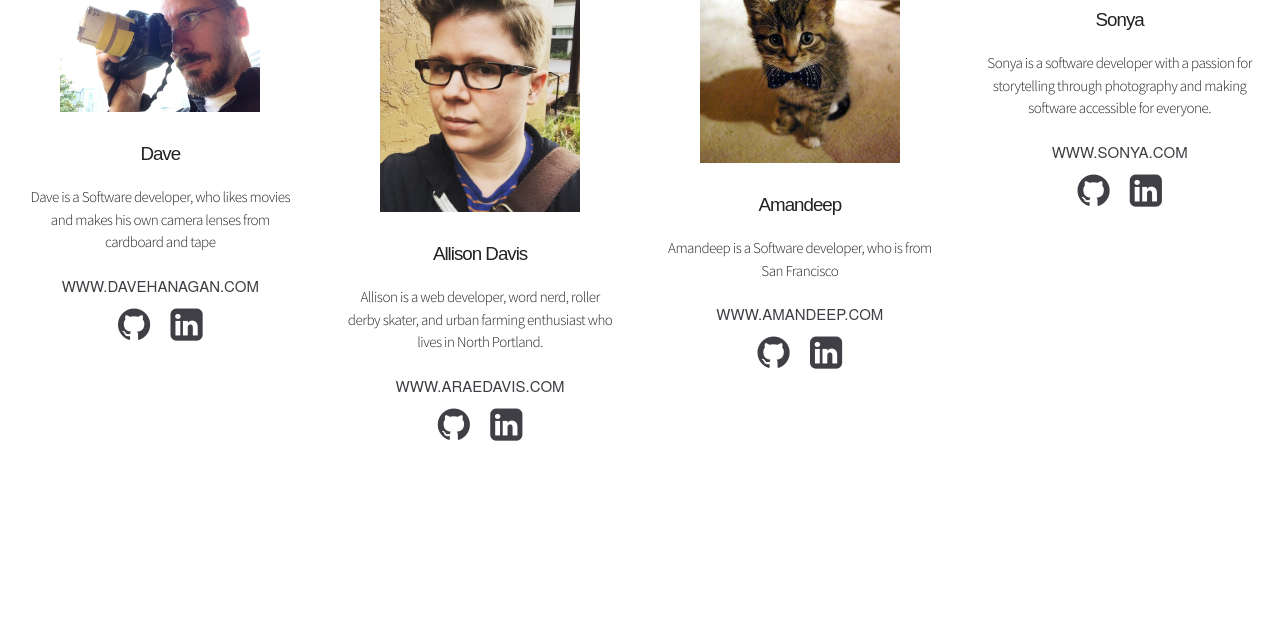
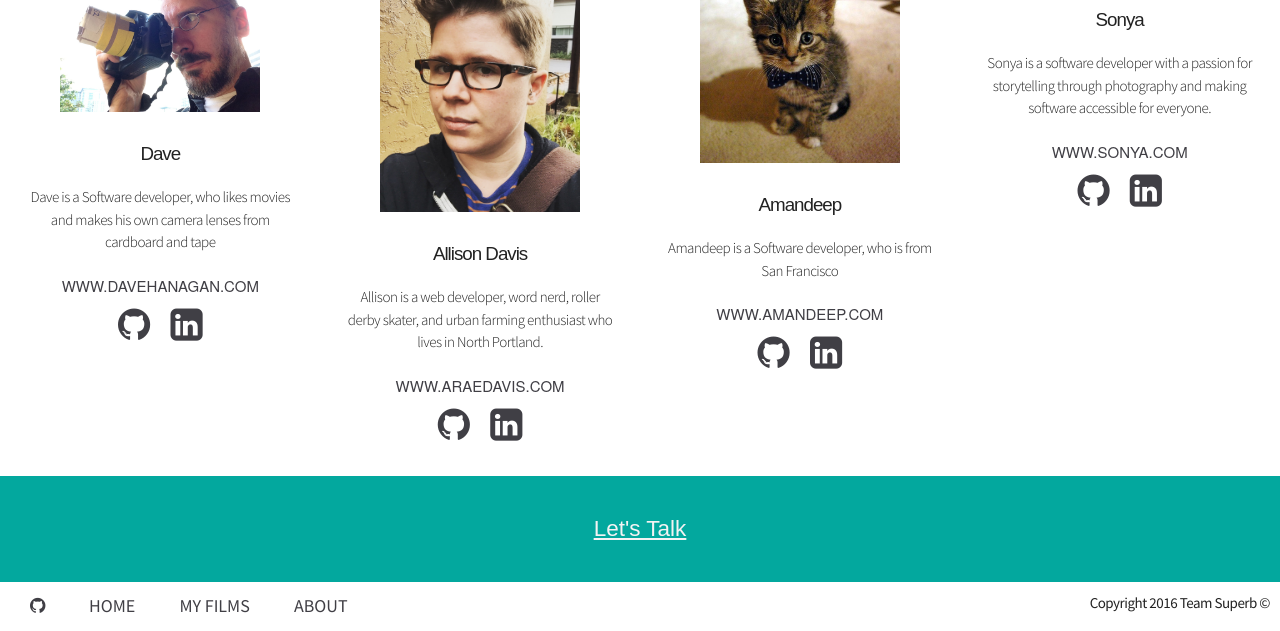
Before and after one commit to araedavis/screen, a website: page index.html in a window 1280 px wide. Shown: the part 1220-1851 px from the top of the page. Before the commit the page ends 1696 px from the top, so only its background shows below. Drawn offline with Linux system fonts and the light colour scheme; a web font is replaced by a local one.

Commit message:
added footer with styles

```diff
--- a/css/modules.css
+++ b/css/modules.css
@@ -266,6 +266,41 @@ select:hover {
   overflow: hidden;
 }
 
+#footer-content {
+  color: #f3f3f3;
+  background-color: #03A89E;
+  padding: 35px;
+}
+
+#footer-content a {
+  text-decoration: underline;
+  margin: 20px;
+  font-size: 1.5em;
+  color: #f3f3f3;
+  font-family: 'Andika', sans-serif;
+  text-transform: capitalize;
+}
+
+#copyright h5 {
+  font-weight: normal;
+  float: right;
+  margin: 10px;
+}
+
+#footer-nav {
+  padding: 10px;
+  display: block;
+  float: left;
+  position: absolute;
+}
+
+#footer-nav li {
+  margin: 20px;
+  font-size: 1.2em;
+  text-transform: uppercase;
+  font-family: 'Source Sans Pro', sans-serif;
+  display: inline;
+}
 /*.screen-project:before {
     background-color: rgba(41,39,42,.9);
     bottom: 0;
--- a/index.html
+++ b/index.html
@@ -101,7 +101,7 @@
   <body>
     <main>
       <header>
-        <a>
+        <a href="/">
           <img src="imgs/SCREEN-logo.png" id="logo">
         </a>
         <nav id="main-nav">
@@ -277,9 +277,20 @@
       </section>
 
       <footer id="main-footer">
-        <!-- <div>
-          <p>Here is a footer</p>
-        </div> -->
+        <div id="footer-content">
+          <a href="mailto:hello@teamsuperb.com">Let's talk</a>
+        </div>
+        <div id="copyright">
+          <ul id="footer-nav">
+            <li>
+              <a href="https://github.com/araedavis/screen/"><i class="fa fa-github"></i></a>
+            </li>
+            <li><a href="/">Home</a></li>
+            <li><a href="/myfilms">My Films</a></li>
+            <li><a href="/about">About</a></li>
+          </ul>
+          <h5>Copyright 2016 Team Superb ©</h5>
+        </div>
       </footer>
 
     </main>
```
